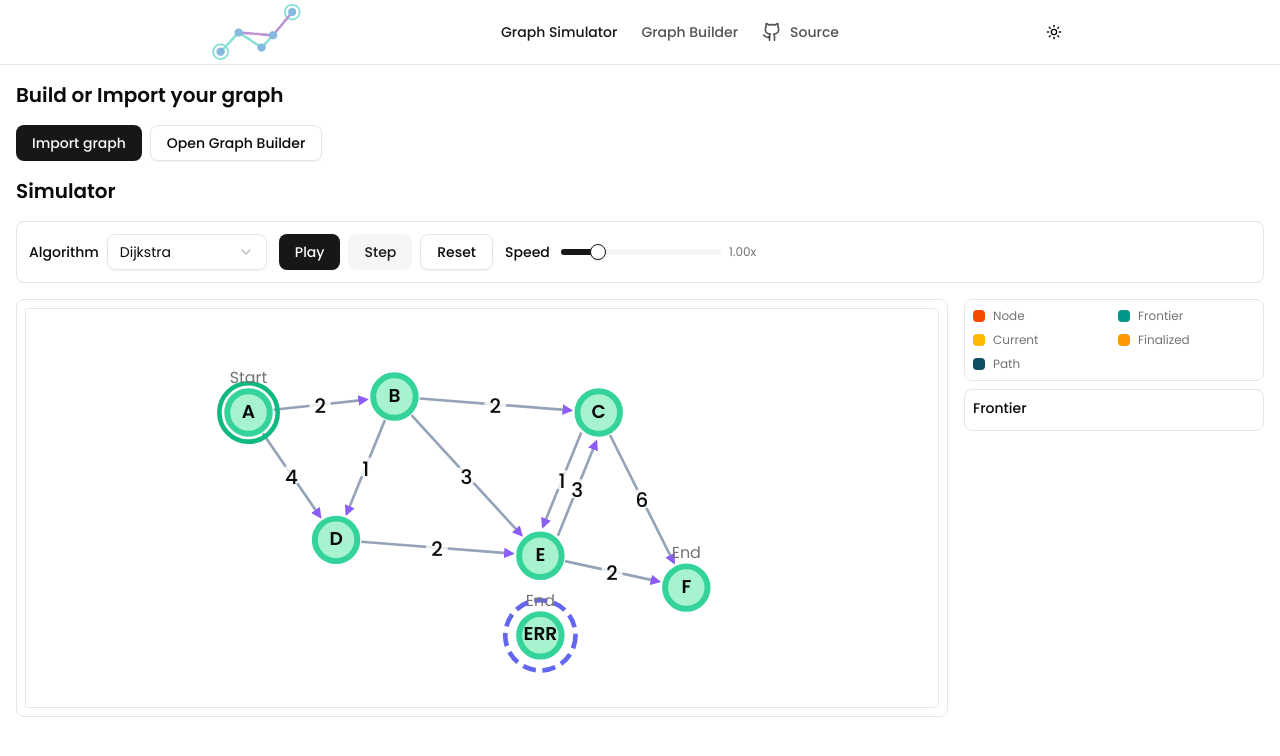
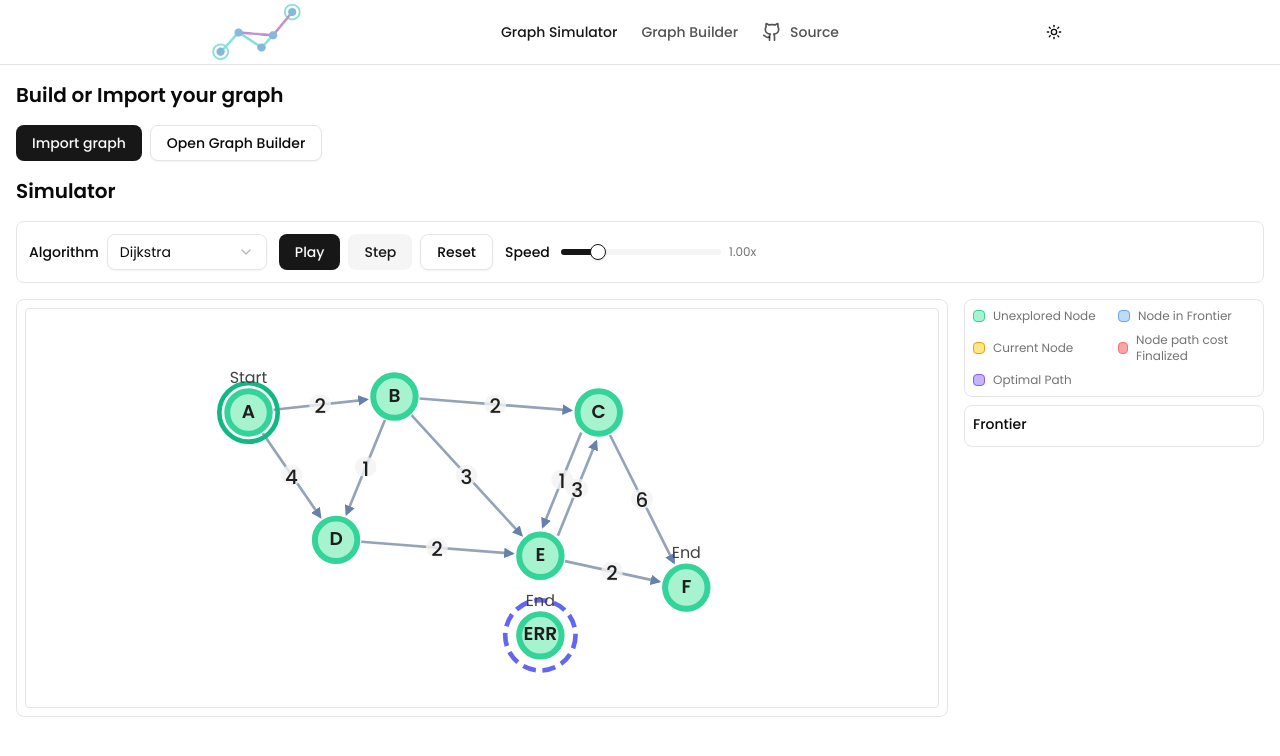
Before and after one commit to Bert0ns/graph-shortest-path, a Next.js app: page / in a window 1280 px wide. Shown: the top 756 px of the page. Built offline with nearby package versions, Linux system fonts and the light colour scheme.

Commit message:
feat: this thing is looking goood

```diff
--- a/components/Legend.tsx
+++ b/components/Legend.tsx
@@ -1,24 +1,40 @@
 'use client'
 
 import React from 'react'
+import {colors} from '@/lib/graph/graph_constants'
 
 export function Legend() {
     return (
         <div className="text-xs text-muted-foreground grid grid-cols-2 gap-2 p-2">
             <div className="flex items-center gap-2">
-        <span className="inline-block w-3 h-3 rounded bg-chart-1" /> Node
+                <span className="inline-block w-3 h-3 rounded" style={{
+                    background: colors.node.normal.fill,
+                    border: `1px solid ${colors.node.normal.stroke}`
+                }}/> Unexplored Node
             </div>
             <div className="flex items-center gap-2">
-        <span className="inline-block w-3 h-3 rounded bg-chart-2" /> Frontier
+                <span className="inline-block w-3 h-3 rounded" style={{
+                    background: colors.node.frontier.fill,
+                    border: `1px solid ${colors.node.frontier.stroke}`
+                }}/> Node in Frontier
             </div>
             <div className="flex items-center gap-2">
-        <span className="inline-block w-3 h-3 rounded bg-chart-4" /> Current
+                <span className="inline-block w-3 h-3 rounded" style={{
+                    background: colors.node.current.fill,
+                    border: `1px solid ${colors.node.current.stroke}`
+                }}/> Current Node
             </div>
             <div className="flex items-center gap-2">
-        <span className="inline-block w-3 h-3 rounded bg-chart-5" /> Finalized
+                <span className="inline-block w-3 h-3 rounded" style={{
+                    background: colors.node.visited.fill,
+                    border: `1px solid ${colors.node.visited.stroke}`
+                }}/> Node path cost Finalized
             </div>
             <div className="flex items-center gap-2">
-        <span className="inline-block w-3 h-3 rounded bg-chart-3" /> Path
+                <span className="inline-block w-3 h-3 rounded" style={{
+                    background: colors.node.path.fill,
+                    border: `1px solid ${colors.node.path.stroke}`
+                }}/> Optimal Path
             </div>
         </div>
     )
--- a/lib/graph/graph_constants.ts
+++ b/lib/graph/graph_constants.ts
@@ -2,16 +2,16 @@
 
 export const colors = {
     edge: {
-        text: 'var(--foreground)',
+        text: '#1e1e1e',
         normal: '#94A3B8',
         active: '#64748b',
         path: '#8B5CF6',
         relaxed: '#FBBF24',
-        weightBackground: 'var(--background)',
+        weightBackground: '#f3f3f3',
         arrowHead: {
-            path: '#94A3B8',
-            relaxed: '#FBBF24',
-            active: '#8B5CF6',
+            path: '#6140ac',
+            relaxed: '#d6a118',
+            active: '#6581ac',
         }
     },
     node: {
@@ -31,10 +31,6 @@ export const colors = {
             fill: '#FCA5A5',
             stroke: '#F87171',
         },
-        relaxed: {
-            fill: '#FCD34D',
-            stroke: '#F59E0B',
-        },
         path: {
             fill: '#C4B5FD',
             stroke: '#8B5CF6',
@@ -42,8 +38,8 @@ export const colors = {
         startRing: '#10B981',
         endRing: '#6366F1',
         distanceText: '#cc0800',
-        idText: 'var(--foreground)',
-        labelText: 'var(--muted-foreground)',
+        idText: '#1e1e1e',
+        labelText: '#424242',
     },
     grid: {
         minor: 'var(--border)',
```
Also changed, not shown: components/GraphCanvas/GraphEdgeItem.tsx (+14 -15 lines), components/GraphCanvas/GraphNodeItem.tsx (+47 -24 lines). Lines whose indentation alone changed are shown as unchanged.
